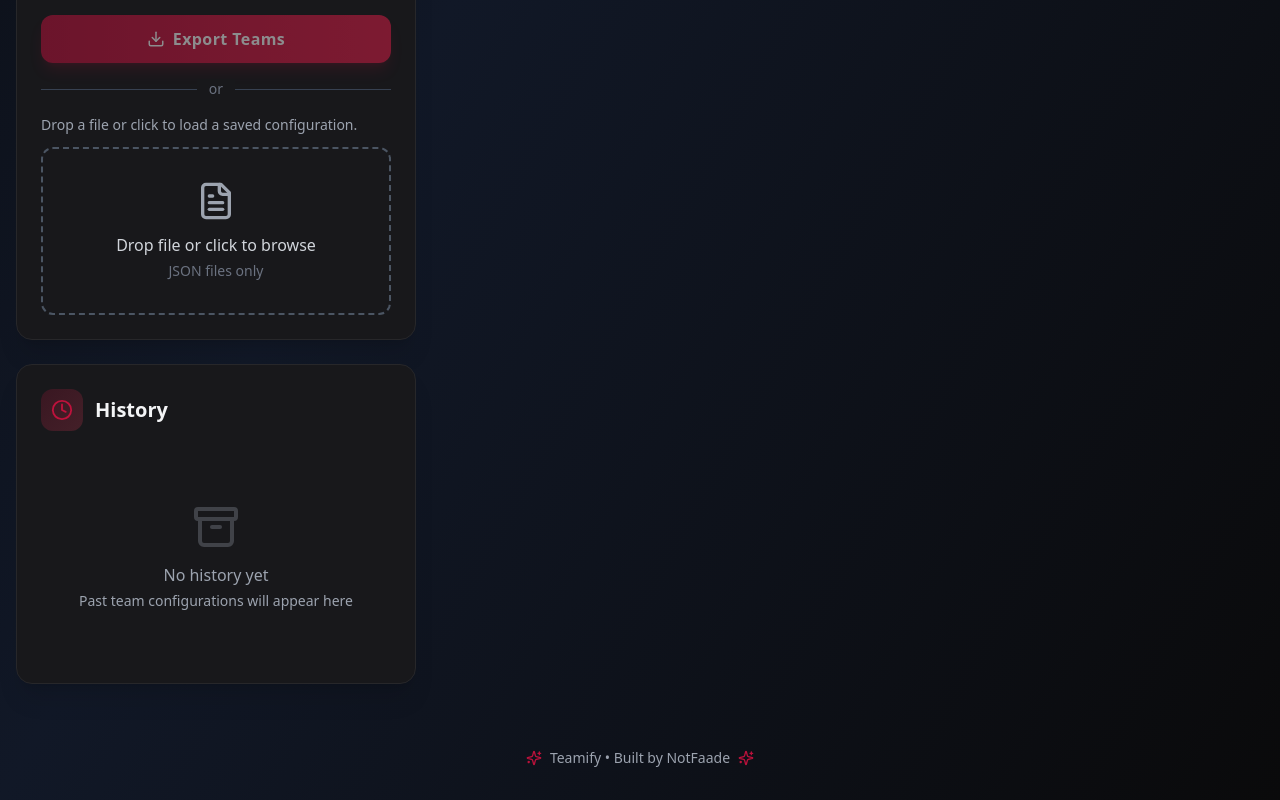
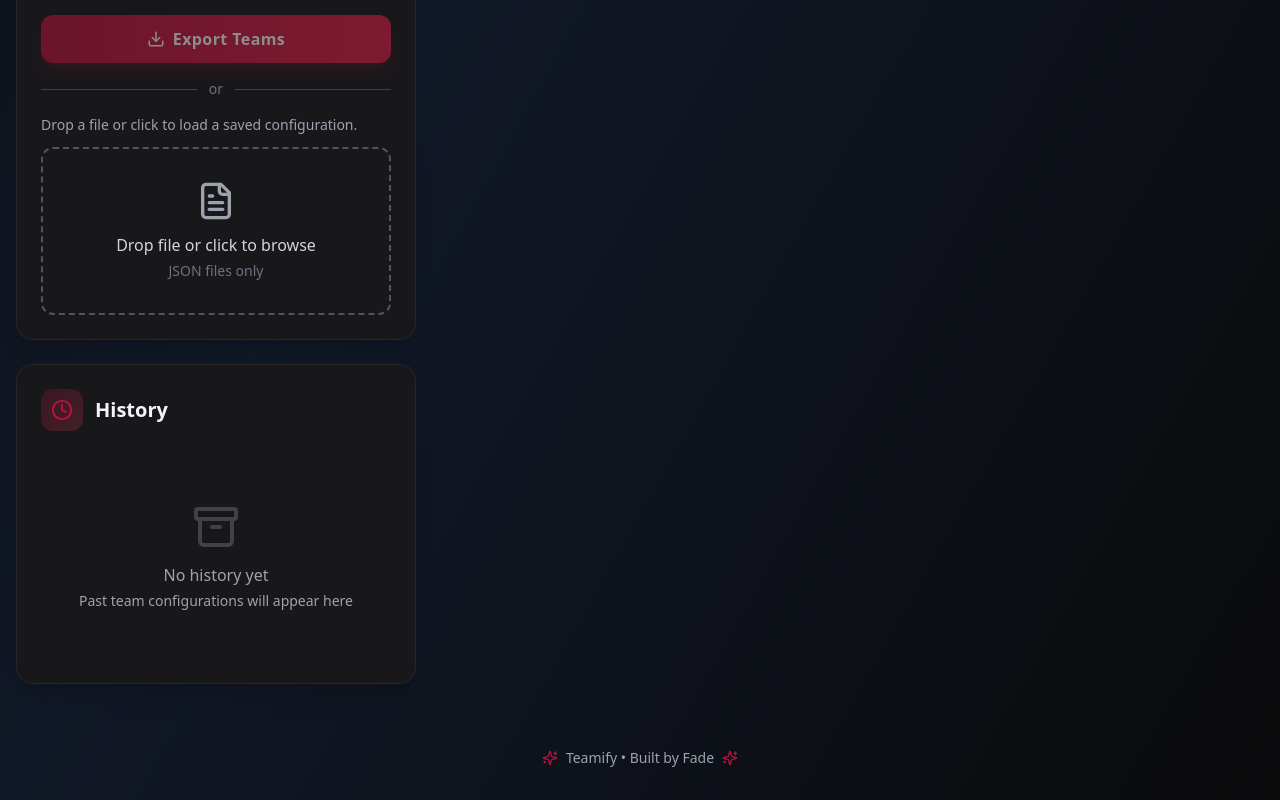
Before and after one commit to camachoo1/team-randomizer, a React (Vite) app: page / in a window 1280 px wide. Shown: the part 1449-2249 px from the top of the page. Built offline with nearby package versions, Linux system fonts and the light colour scheme.

Commit message:
Fix name on app.tsx file

```diff
--- a/src/App.tsx
+++ b/src/App.tsx
@@ -68,7 +68,7 @@ function App() {
                 size={16}
                 className='text-primary animate-pulse-subtle'
               />
-              <span>Teamify • Built by NotFaade</span>
+              <span>Teamify • Built by Fade</span>
               <Sparkles
                 size={16}
                 className='text-primary animate-pulse-subtle'
```
